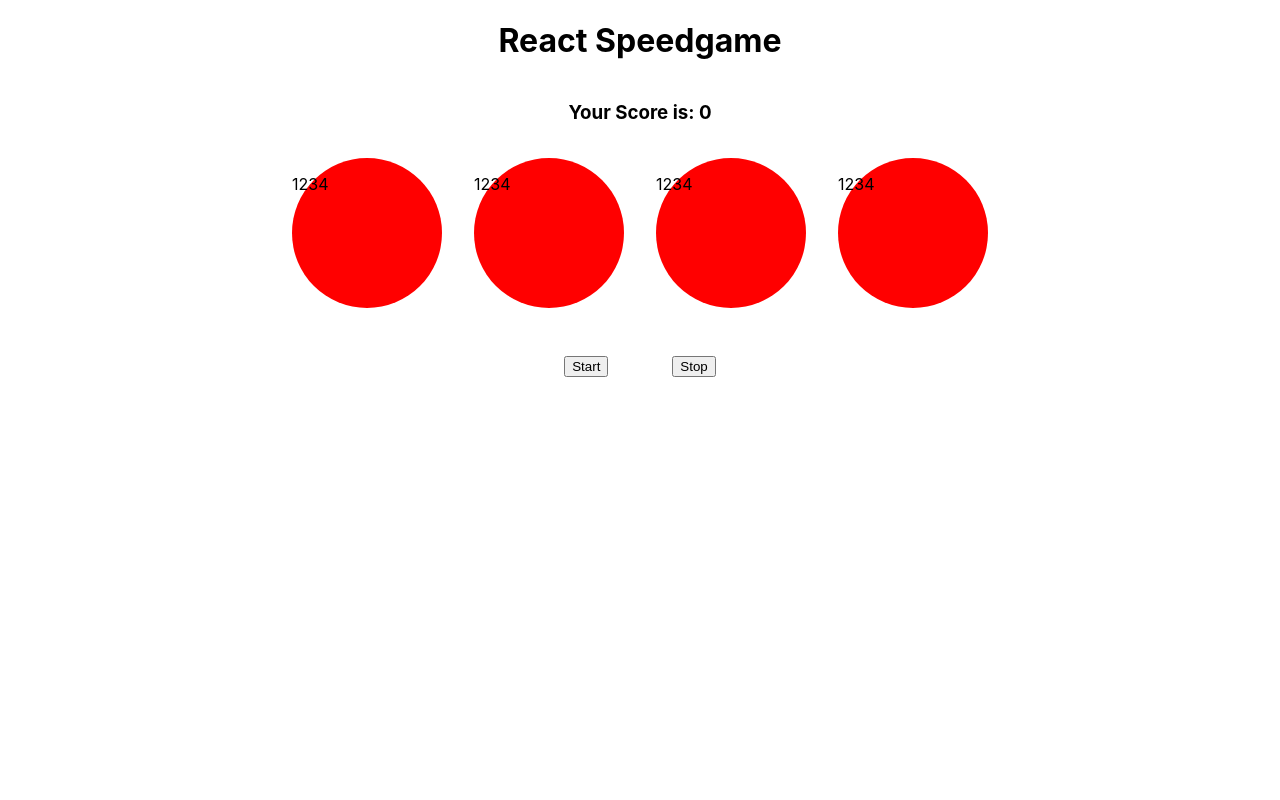
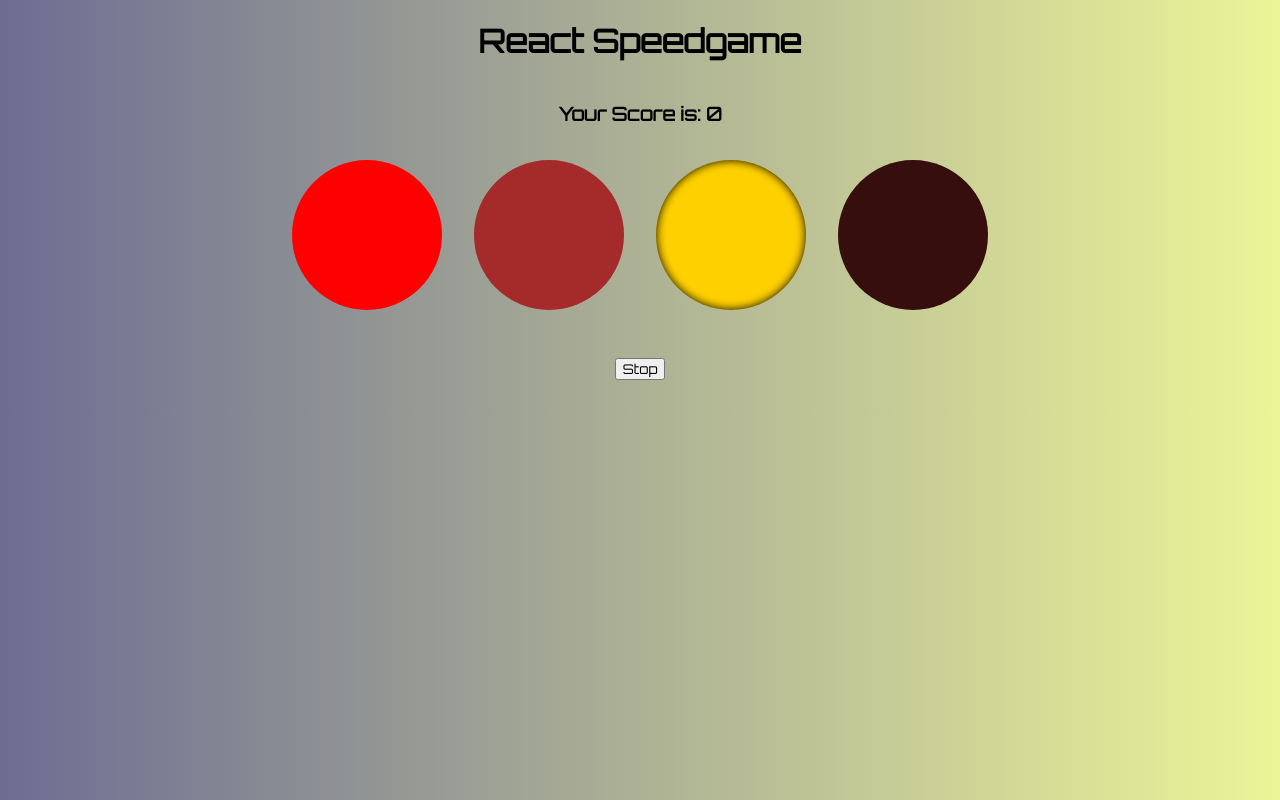
Before and after one commit to hiphip12/react_speedgame, a React (Create React App) app: page / in a window 1280 px wide. Both pictures are taken after a click on the button "Start". Built offline with nearby package versions, Linux system fonts and the light colour scheme.

Commit message:
updating with core functionality ready

```diff
--- a/src/App.css
+++ b/src/App.css
@@ -1,3 +1,10 @@
+@import url('https://fonts.googleapis.com/css2?family=Orbitron&display=swap');
+
+body {
+  background-image: linear-gradient(to right, rgb(109, 109, 147), rgb(236, 245, 151));
+  font-family: 'Orbitron', sans-serif;
+}
+
 .gamepane {
   display: flex;
   flex-direction: column;
@@ -8,7 +15,7 @@
 .circle {
   height: 150px;
   width: 150px;
-  background-color: red;
+  /* background-color: red; */
   border-radius: 100%;
   margin: 1rem;
 }
@@ -21,6 +28,7 @@
 
 button {
   margin: 2rem;
+  font-family: 'Orbitron', sans-serif;
 }
 
 .modal {
@@ -49,6 +57,28 @@ button {
   margin: 1rem 0;
 }
 
-.highlightedBtn {
+/* .highlightedBtn {
   background-color: blue;
+} */
+
+.circle:first-child {
+  background-color: red;
 }
+
+.circle:nth-child(2) {
+  background-color: brown;
+}
+
+.circle:nth-child(3) {
+  background-color: rgb(100, 26, 26);
+}
+
+.circle:last-child {
+  background-color: rgb(54, 14, 14);
+}
+
+.circle.active {
+  background-color: rgb(255, 208, 0);
+  /* border: 2px solid black; */
+  box-shadow: inset 0 0 10px black;
+}
--- a/src/App.js
+++ b/src/App.js
@@ -1,145 +1,80 @@
 import React, { Component } from 'react';
-import { BrowserRouter, Routes, Route, Link } from 'react-router-dom';
+// import { BrowserRouter, Routes, Route, Link } from 'react-router-dom';
 import './App.css';
-import Circle from './Circle';
-import Modal from './Modal';
+import Circle from './Components/Circle';
+
+import GameOver from './Components/GameOver';
+
+const getRndInteger = (min, max) => {
+  return Math.floor(Math.random() * (max - min + 1)) + min;
+};
 
 class App extends Component {
   state = {
-    showModal: false,
+    showGameOver: false,
     gameRun: false,
-    highlightedCircle: "",
+    highlightedCircle: 0,
     circles: [1, 2, 3, 4],
-    // indexednumber: 0
     scorecount: 0,
-    rounds: 0,
-    targetCircle: "",
-    lastCircle: "",
-    highlighted: false,
-    RndTime: ""
-  }
+    rounds: 1,
+    pace: 1000,
+  };
 
-  // circleTrack = () => {
-  //   this.state.circles.forEach((circle) => {
-  //     circle.addEventListener('click', clickCircle)
-  //   });
-  // circles.map((circle, indexednumber) => {
-
-  // })
-  // }
+  timer;
 
 
-  // clickCircle = (event) => {
-  //   const clickedCircle = event.target.closest('.circle')
-  //   if (clickedCircle.id !== targetCircle) {
-  //     reset()
-  //   }
-  // }
-
-
-  highlighted = () => {
-    this.state.circles.forEach(circle => circle.classList.remove('highlightedBtn'))
-
-    const pickedCircle = this.state.circles[Math.floor(Math.random() * this.state.circles.length)]
-    pickedCircle.classList.add('highlightedBtn')
-
-    this.setState({
-      targetCircle: pickedCircle.id
-    })
-
-    this.setState({
-      highlightedIndex: Array.from(this.state.circles).indexOf(pickedCircle)
-    })
-
-    const newCircle = pickedCircle
-    if (newCircle === this.state.lastCircle) {
-      return this.highlighted()
+  clickHandler = (i) => {
+    if (this.state.highlightedCircle !== i) {
+      return this.stop();
     }
 
     this.setState({
-      lastCircle: newCircle
+      scorecount: this.state.scorecount + 10
+    });
+  };
+
+  highlighted = () => {
+
+    let targetCircle;
+
+    do {
+      targetCircle = getRndInteger(1, this.state.circles.length);
+    } while (targetCircle === this.state.highlightedCircle)
+
+    this.setState({
+      highlightedCircle: targetCircle,
+      pace: this.state.pace,
+      rounds: this.state.rounds + 1
     })
 
-    return newCircle
-  }
+    this.timer = setTimeout(this.highlighted, this.state.pace)
 
-  clickHandler = () => {
-    this.setState({ scorecount: this.state.scorecount + 1 });
-  }
-
-  // shownCircle = () => {
-  //   this.setState(({ circles }) => ({
-  //     circles: [
-  //       ...circles.slice(0, 1),
-  //       {
-  //         ...circles[1],
-  //         prickedCircle: 'random..'
-  //       },
-  //       ...circles.slice(2)
-  //     ]
-  //   }));
-  // }
-
-
-  gameRun = () => {
-    // if (this.state.rounds >= 10) {
-    //   return this.stop()
-    // }
-
-    this.setState({
-      highlighted: true
-    });
-
-
-    // circleTrack()
-    // result()
-
-    this.setState({
-      RndTime: setTimeout(this.gameRun, this.state.pace)
-    })
-
-    // startButton.classList.add('offButton')
-    // startButton.textContent = "Stop the game"
-    // startButton.removeEventListener('click', startGame)
-    // startButton.addEventListener('click', stop)
-
-    this.setState(
-      {
-        pace: -50,
-        rounds: +1
-      }
-    )
-
+    if (this.state.rounds > 5) {
+      return this.stop();
+    }
 
   }
 
 
-  modalHandler = (e) => {
-    e.preventDefault()
-    this.setState({
-      showModal: !this.state.showModal
-    })
-  };
-
   start = () => {
     this.setState({
-      gameRun: true
-    });
+      gameRun: !this.state.gameRun
+    })
+    this.highlighted();
   }
 
   stop = () => {
+    clearTimeout(this.timer)
     this.setState({
-      gameRun: !this.state.gameRun, showModal: !this.state.showModal
+      showGameOver: !this.state.showGameOver
     });
 
   }
 
-
   reset = () => {
     // this.setState({
-    //   showModal: !this.state.showModal
+    //   gameRun: false
     // })
-
     window.location.reload(false);
   }
 
@@ -152,20 +87,21 @@ class App extends Component {
 
         <h3>Your Score is: <span>{this.state.scorecount}</span></h3>
         <div className='circles_group'>
-          {this.state.circles.map((circle, indexednumber) => (<Circle
-            key={circle} indexednumber={this.state.circles}> {circle.indexednumber} {indexednumber} <span></span></Circle>))}
-
-          {/* {this.state.circles.map((circle, indexednumber) => <Circle key={circle}>{circle} {indexednumber}</Circle>)} */}
+          {this.state.circles.map(circle => <Circle
+            key={circle}
+            selected={() => this.clickHandler(circle)}
+            active={this.state.highlightedCircle === circle}
+          />)}
 
         </div>
 
 
+        {this.state.showGameOver && (<GameOver reset={this.reset}
+          scorecount={this.state.scorecount} />)}
 
         <div className='buttons_wrapper'>
-          <button name="start" onClick={this.start}> Start </button>
-          <button name="stop" onClick={this.stop} > Stop </button>
-          {this.state.showModal && <Modal reset={this.reset}
-            scorecount={this.state.scorecount} />}
+          {this.state.gameRun ? (<button name="stop" onClick={this.stop} > Stop </button>
+          ) : (<button name="start" onClick={this.start}> Start </button>)}
         </div>
       </div>
 
@@ -174,18 +110,3 @@ class App extends Component {
 }
 
 export default App;
-
-
-
-
-// function App() {
-//   return (
-//     <div className="App">
-//       <header>
-//         Speedgame
-//       </header>
-//     </div>
-//   );
-// }
-
-// export default App;
--- a/src/Circle.jsx
+++ /dev/null
@@ -1,12 +0,0 @@
-import React from 'react';
-
-const Circle = (props) => {
-    return (
-
-        <div className='circle' onClick={props.clickHandler}>
-            <p>{props.circles} {props.circle} {props.indexednumber}</p>
-        </div>
-    )
-}
-
-export default Circle;
--- /dev/null
+++ b/src/Components/Circle.jsx
@@ -0,0 +1,14 @@
+import React from 'react';
+
+const Circle = (props) => {
+    return (
+
+        <div
+            className={props.active ? 'circle active' : 'circle'}
+            onClick={props.selected} >
+        </div>
+
+    )
+}
+
+export default Circle;
--- a/src/Modal.jsx
+++ b/src/Components/GameOver.jsx
@@ -1,6 +1,6 @@
 import React from 'react';
 
-const Modal = (props) => {
+const GameOver = (props) => {
     return (
         <div className='modal'>
             <div className='modal_box'>
@@ -12,4 +12,4 @@ const Modal = (props) => {
     );
 }
 
-export default Modal;
+export default GameOver;
```
